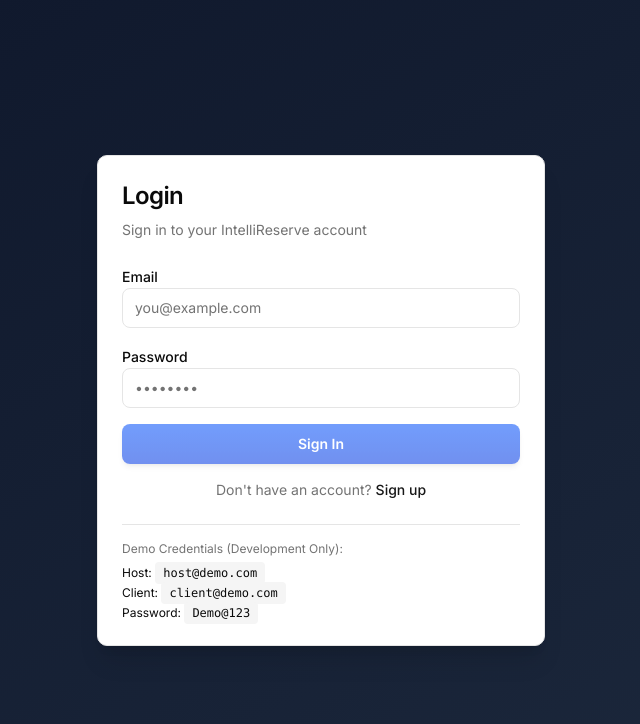
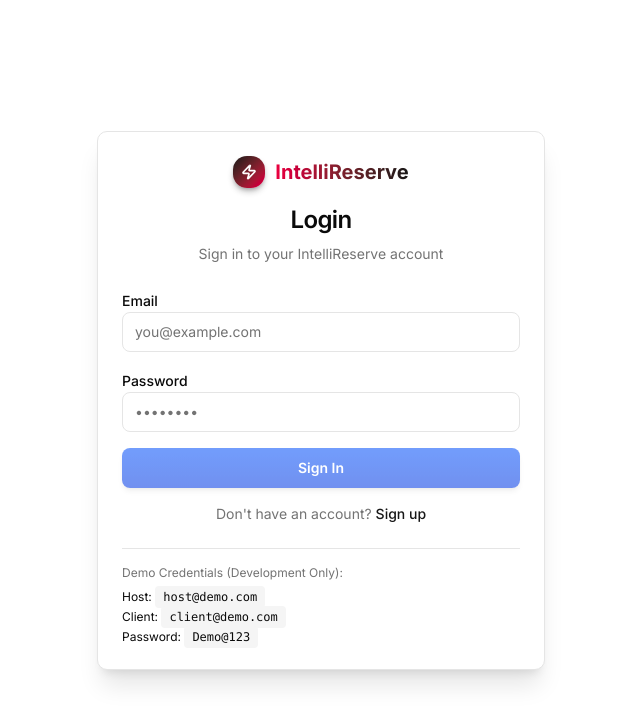
Before and after one commit to bshongwe/intelli-reserve, a Next.js app in the folder frontend/: page /auth/login in a window 1280 px wide. Shown: the top 724 px of the page, without its empty margins (319-959 px from the left). Built offline with nearby package versions, Linux system fonts and the light colour scheme; no server answers.

Commit message:
feat: add Logo component and integrate it into Login and Signup pages

```diff
--- a/frontend/src/app/auth/login/page.tsx
+++ b/frontend/src/app/auth/login/page.tsx
@@ -9,6 +9,7 @@ import { Input } from "@/components/ui/input";
 import { Card, CardContent, CardDescription, CardHeader, CardTitle } from "@/components/ui/card";
 import { AlertCircle } from "lucide-react";
 import { Alert, AlertDescription } from "@/components/ui/alert";
+import { Logo } from "@/components/common/Logo";
 
 export default function LoginPage() {
   const router = useRouter();
@@ -45,11 +46,16 @@ export default function LoginPage() {
   }
 
   return (
-    <div className="min-h-screen bg-gradient-to-br from-slate-900 to-slate-800 flex items-center justify-center p-4">
+    <div className="min-h-screen bg-background flex items-center justify-center p-4">
       <Card className="w-full max-w-md shadow-xl">
-        <CardHeader className="space-y-2">
-          <CardTitle className="text-2xl">Login</CardTitle>
-          <CardDescription>Sign in to your IntelliReserve account</CardDescription>
+        <CardHeader className="space-y-4 text-center">
+          <div className="flex justify-center">
+            <Logo />
+          </div>
+          <div className="space-y-2">
+            <CardTitle className="text-2xl">Login</CardTitle>
+            <CardDescription>Sign in to your IntelliReserve account</CardDescription>
+          </div>
         </CardHeader>
         <CardContent>
           <form onSubmit={handleSubmit} className="space-y-4">
--- a/frontend/src/app/auth/signup/page.tsx
+++ b/frontend/src/app/auth/signup/page.tsx
@@ -9,6 +9,7 @@ import { Input } from "@/components/ui/input";
 import { Card, CardContent, CardDescription, CardHeader, CardTitle } from "@/components/ui/card";
 import { AlertCircle } from "lucide-react";
 import { Alert, AlertDescription } from "@/components/ui/alert";
+import { Logo } from "@/components/common/Logo";
 
 export default function SignupPage() {
   const router = useRouter();
@@ -72,11 +73,16 @@ export default function SignupPage() {
   }
 
   return (
-    <div className="min-h-screen bg-gradient-to-br from-slate-900 to-slate-800 flex items-center justify-center p-4">
+    <div className="min-h-screen bg-background flex items-center justify-center p-4">
       <Card className="w-full max-w-md shadow-xl">
-        <CardHeader className="space-y-2">
-          <CardTitle className="text-2xl">Create Account</CardTitle>
-          <CardDescription>Join IntelliReserve today</CardDescription>
+        <CardHeader className="space-y-4 text-center">
+          <div className="flex justify-center">
+            <Logo />
+          </div>
+          <div className="space-y-2">
+            <CardTitle className="text-2xl">Create Account</CardTitle>
+            <CardDescription>Join IntelliReserve today</CardDescription>
+          </div>
         </CardHeader>
         <CardContent>
           <form onSubmit={handleSubmit} className="space-y-4">
--- /dev/null
+++ b/frontend/src/components/common/Logo.tsx
@@ -0,0 +1,16 @@
+"use client";
+
+import { Zap } from "lucide-react";
+
+export function Logo() {
+  return (
+    <div className="flex items-center gap-2.5">
+      <div className="shrink-0 w-8 h-8 bg-gradient-to-br from-primary to-rose-600 rounded-xl flex items-center justify-center shadow-md shadow-primary/30">
+        <Zap className="w-4 h-4 text-white" strokeWidth={2.5} />
+      </div>
+      <span className="font-bold text-xl bg-gradient-to-r from-rose-600 to-primary bg-clip-text text-transparent">
+        IntelliReserve
+      </span>
+    </div>
+  );
+}
```
